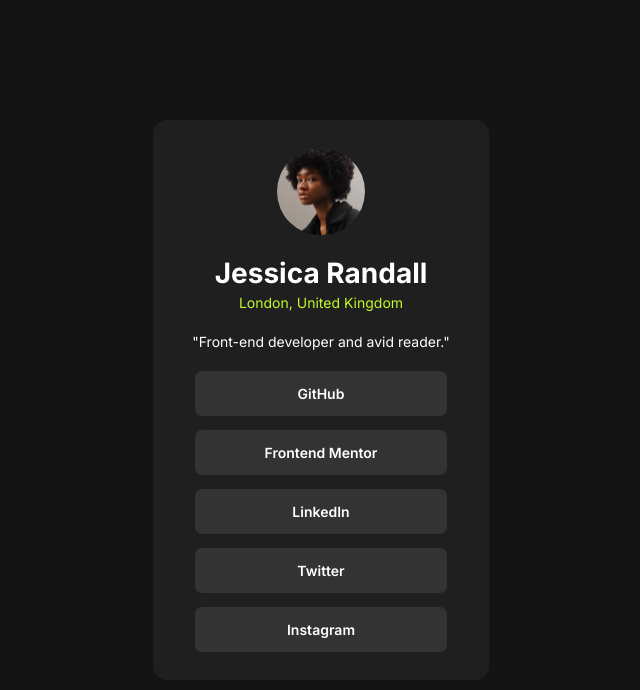
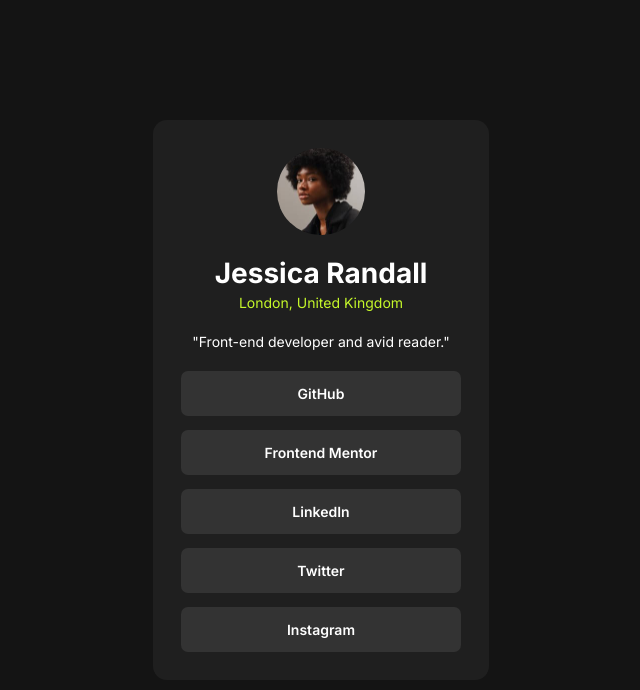
Before and after one commit to Mawuawoe/Frontend_projects, a plain HTML site: page social-links-profile-main/index.html in a window 1280 px wide. Shown: the whole page, without its empty margins (319-959 px from the left). Drawn offline with Linux system fonts and the light colour scheme.

Commit message:
social link

```diff
--- a/social-links-profile-main/css/styles.css
+++ b/social-links-profile-main/css/styles.css
@@ -72,7 +72,7 @@
 
 .link {
     white-space: nowrap;
-    width: 90%;
+    width: 100%;
     background-color: hsl(0, 0%, 20%);
     padding: 1rem;
     text-align: center;
@@ -80,11 +80,7 @@
     color: white;
     text-decoration: none;
     font-weight: 600;
-    transition: background-color 0.3s;
-}
-
-.link:hover {
-    cursor: pointer;
+    transition: background-color 0.3s ease;
 }
 
 .link:active {
```
Also changed, not shown: social-links-profile-main/README.md.
